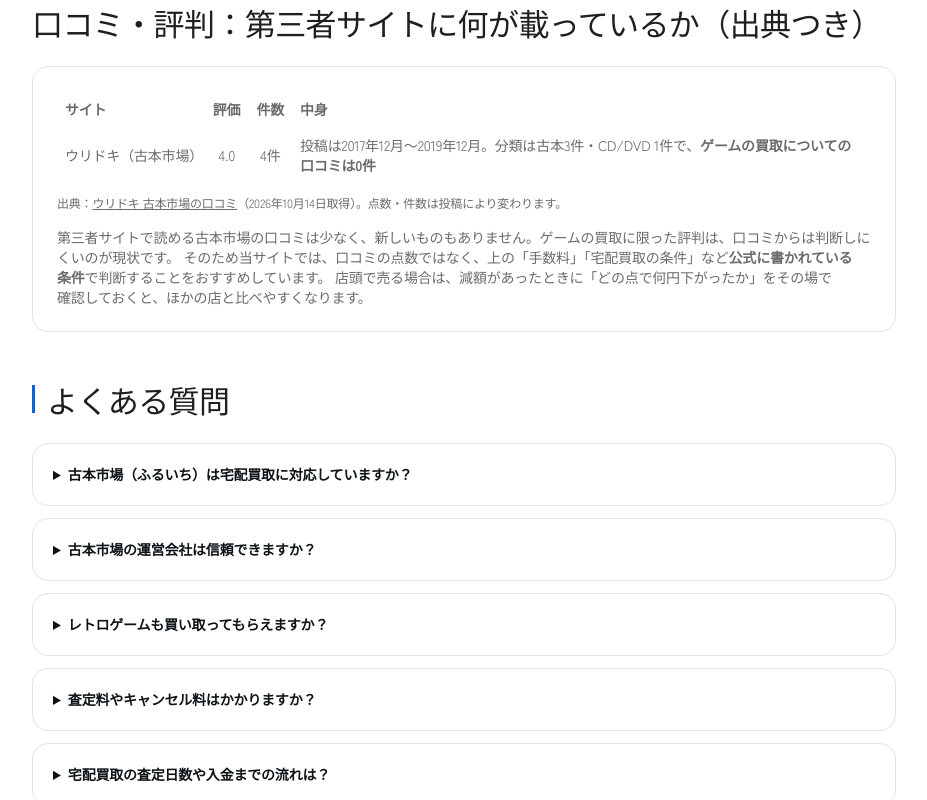
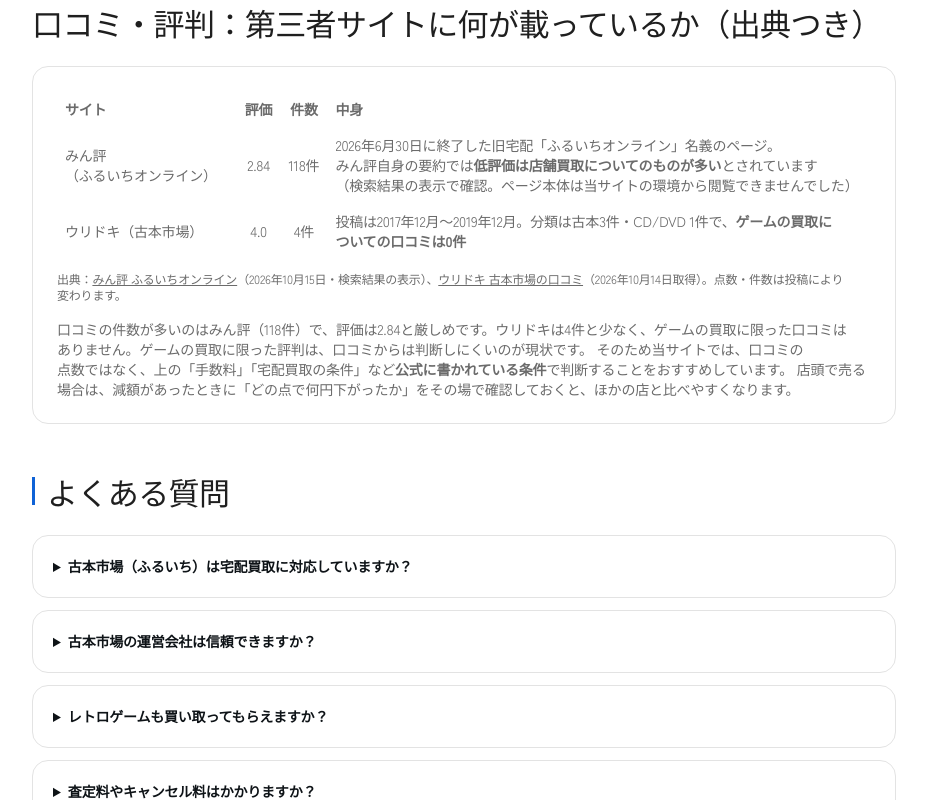
Before and after one commit to webmaster0818/game-kaitori-biyori, a Next.js app: page /review/furuichi in a window 1280 px wide. Shown: the part 4000-4800 px from the top of the page, without its empty margins (176-1103 px from the left). Built offline with nearby package versions, Linux system fonts and the light colour scheme.

Commit message:
古本市場レビュー: みん評(ふるいちオンライン2.84・118件)を併記。フッターの「サービス比較」に提携の買取ワールド・古本市場を追加(furuichiは被リンク0で未登録だった)。sitemap lastmod を実更新日に

```diff
--- a/src/app/review/furuichi/page.tsx
+++ b/src/app/review/furuichi/page.tsx
@@ -6,13 +6,13 @@
 import FuruichiCta from '@/components/FuruichiCta';
 
 export const metadata: Metadata = {
-  title: '古本市場（ふるいち）のゲーム買取の評判・口コミは？【2026年8月】店頭＋宅配買取の条件を検証',
+  title: '古本市場（ふるいち）のゲーム買取の評判・口コミは？【2026年10月】店頭＋宅配買取の条件を検証',
   description:
     '古本市場（ふるいち）のゲーム買取を検証。運営は東証スタンダード上場の株式会社テイツー（埼玉県公安委員会 古物商許可 第431100002846号）。店頭でその場で現金化できる強みに加え、宅配も「ふるいち宅配買取」が稼働中（2026年8月4日確認）。',
   keywords: ['古本市場 買取', 'ふるいち 買取', 'ふるいち ゲーム 買取', 'ふるいち 宅配買取', '古本市場 評判', 'テイツー 買取'],
   openGraph: {
     images: ['/og.png'],
-    title: '古本市場（ふるいち）のゲーム買取の評判・口コミは？【2026年8月】店頭＋宅配買取の条件を検証',
+    title: '古本市場（ふるいち）のゲーム買取の評判・口コミは？【2026年10月】店頭＋宅配買取の条件を検証',
     description: '古本市場（ふるいち）のゲーム買取を、上場運営テイツーの公式情報で検証。店頭買取の強みと、稼働中の「ふるいち宅配買取」の条件（査定額3,000円以上で送料無料）・注意点を解説。',
     type: 'article',
     locale: 'ja_JP',
@@ -191,12 +191,13 @@
             <table className="w-full text-sm" style={{ color: 'var(--color-text-light)' }}>
               <thead><tr><th className="text-left p-2">サイト</th><th className="p-2">評価</th><th className="p-2">件数</th><th className="text-left p-2">中身</th></tr></thead>
               <tbody>
+                <tr><td className="p-2">みん評（ふるいちオンライン）</td><td className="p-2 text-center">2.84</td><td className="p-2 text-center">118件</td><td className="p-2">2026年6月30日に終了した旧宅配「ふるいちオンライン」名義のページ。みん評自身の要約では<strong>低評価は店舗買取についてのものが多い</strong>とされています（検索結果の表示で確認。ページ本体は当サイトの環境から閲覧できませんでした）</td></tr>
                 <tr><td className="p-2">ウリドキ（古本市場）</td><td className="p-2 text-center">4.0</td><td className="p-2 text-center">4件</td><td className="p-2">投稿は2017年12月〜2019年12月。分類は古本3件・CD/DVD 1件で、<strong>ゲームの買取についての口コミは0件</strong></td></tr>
               </tbody>
             </table>
-            <p className="text-xs mt-3" style={{ color: 'var(--color-text-light)' }}>出典：<a href="https://uridoki.net/shops/3352/reviews" target="_blank" rel="noopener" className="underline">ウリドキ 古本市場の口コミ</a>（2026年10月14日取得）。点数・件数は投稿により変わります。</p>
+            <p className="text-xs mt-3" style={{ color: 'var(--color-text-light)' }}>出典：<a href="https://minhyo.jp/furuichionline" target="_blank" rel="nofollow noopener" className="underline">みん評 ふるいちオンライン</a>（2026年10月15日・検索結果の表示）、<a href="https://uridoki.net/shops/3352/reviews" target="_blank" rel="noopener" className="underline">ウリドキ 古本市場の口コミ</a>（2026年10月14日取得）。点数・件数は投稿により変わります。</p>
             <p className="text-sm mt-4" style={{ color: 'var(--color-text-light)' }}>
-              第三者サイトで読める古本市場の口コミは少なく、新しいものもありません。ゲームの買取に限った評判は、口コミからは判断しにくいのが現状です。
+              口コミの件数が多いのはみん評（118件）で、評価は2.84と厳しめです。ウリドキは4件と少なく、ゲームの買取に限った口コミはありません。ゲームの買取に限った評判は、口コミからは判断しにくいのが現状です。
               そのため当サイトでは、口コミの点数ではなく、上の「手数料」「宅配買取の条件」など<strong>公式に書かれている条件</strong>で判断することをおすすめしています。
               店頭で売る場合は、減額があったときに「どの点で何円下がったか」をその場で確認しておくと、ほかの店と比べやすくなります。
             </p>
--- a/src/components/Footer.tsx
+++ b/src/components/Footer.tsx
@@ -5,6 +5,8 @@
     title: 'サービス比較',
     links: [
       { label: 'ヒカカク！', href: '/review/hikakaku/' },
+      { label: '買取ワールド', href: '/review/kaitori-world/' },
+      { label: '古本市場（ふるいち）', href: '/review/furuichi/' },
       { label: '買取ウリエル', href: '/review/uriel/' },
       { label: 'ティファナ', href: '/review/tifana/' },
     ],
```
Also changed, not shown: 1 other file (tests, documents, lock files or other folders).
